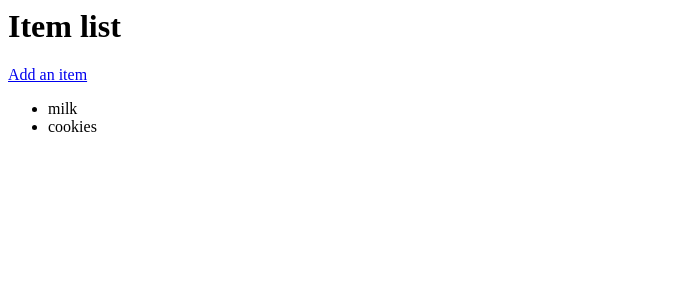
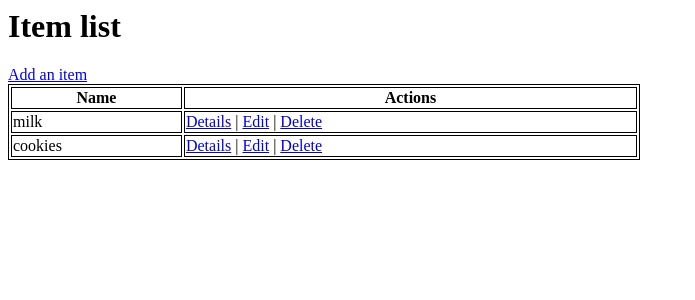
Before and after one commit to VyacheslavGorbov/Skippur, a PHP site: page / in a window 1280 px wide. Shown: the top 300 px of the page, without its empty margins (0-695 px from the left). Run offline with PHP 8.4, Linux system fonts and the light colour scheme; data comes from the database, SQL or seed files in the repository.

Commit message:
Completed tutorial 5

```diff
--- a/app/controllers/HomeController.php
+++ b/app/controllers/HomeController.php
@@ -22,6 +22,45 @@
                 $this->view('home/create');
             }
         }
+
+        public function details($item_id)
+        {
+            $theItem = $this->model('item')->find($item_id);
+            $this->view('home/details', $theItem);
+        }
+
+        public function edit($item_id)
+        {
+            $theItem = $this->model('item')->find($item_id);
+
+            if(isset($_POST['action']))
+            {
+
+                $theItem->name = $_POST['name'];
+                $theItem->update();
+                header('location:/home/index');
+            }
+            else
+            {
+                $this->view('home/edit', $theItem);
+            }
+        }
+
+        public function delete($item_id)
+        {
+            $theItem = $this->model('item')->find($item_id);
+
+            if(isset($_POST['action']))
+            {
+                $theItem->delete();
+                header('location:/home/index');
+            }
+            else
+            {
+                $this->view('home/delete', $theItem);
+            }
+        }
+
     }
 
 ?>
--- a/app/core/App.php
+++ b/app/core/App.php
@@ -24,7 +24,6 @@
             {
                 $this->method = $url[1];
                 unset($url[1]);
-                echo 'Hello';
             }
 
             $this->params = $url ? array_values($url) : [];
--- a/app/models/item.php
+++ b/app/models/item.php
@@ -20,6 +20,31 @@
             $stmt->execute(['name'=>$this->name]);
             return $stmt->rowCount();
         }
+
+        public function find($item_id)
+        {
+            $SQL = 'SELECT * FROM item WHERE item_id = :item_id';
+            $stmt = self::$_connection->prepare($SQL);
+            $stmt->execute(['item_id'=>$item_id]);
+            $stmt->setFetchMode(PDO::FETCH_CLASS, 'item');
+            return $stmt->fetch();
+        }
+
+        public function update()
+        {
+            $SQL = 'UPDATE item SET name= :name WHERE item_id = :item_id';
+            $stmt = self::$_connection->prepare($SQL);
+            $stmt->execute(['name'=>$this->name, 'item_id'=>$this->item_id]);
+            return $stmt->rowCount();
+        }
+
+        public function delete()
+        {
+            $SQL = 'DELETE FROM item WHERE item_id = :item_id';
+            $stmt = self::$_connection->prepare($SQL);
+            $stmt->execute(['item_id'=>$this->item_id]);
+            return $stmt->rowCount();
+        }
     }
 
 ?>
--- a/app/views/home/index.php
+++ b/app/views/home/index.php
@@ -1,17 +1,35 @@
 <html>
     <head>
+        <style>
+            table, th, td {
+                border: 1px solid black;
+            }
+        </style>
         <title>List of Items</title>
     </head>
     <body>
         <h1>Item list</h1>
         <a href='/home/create'>Add an item</a>
-        <ul>
+        <table style="width:50%;">
+            <tr>
+                <th>Name</td>
+                <th>Actions</td>
+            </tr>
             <?php
                 foreach($data['items'] as $item)
                 {
-                    echo "<li>$item->name</li>";
+                    echo
+
+                    "<tr>
+                        <td>$item->name</td>
+                        <td>
+                            <a href='/home/details/$item->item_id'>Details</a> |
+                            <a href='/home/edit/$item->item_id'>Edit</a> |
+                            <a href='/home/delete/$item->item_id'>Delete</a>
+                        </td>
+                    </tr>";
                 }
             ?>
-        </ul>
+        </table>
     </body>
 </html>
```
Also changed, not shown: app/views/home/delete.php (added, +16 -0 lines), app/views/home/details.php (added, +15 -0 lines), app/views/home/edit.php (added, +16 -0 lines).
